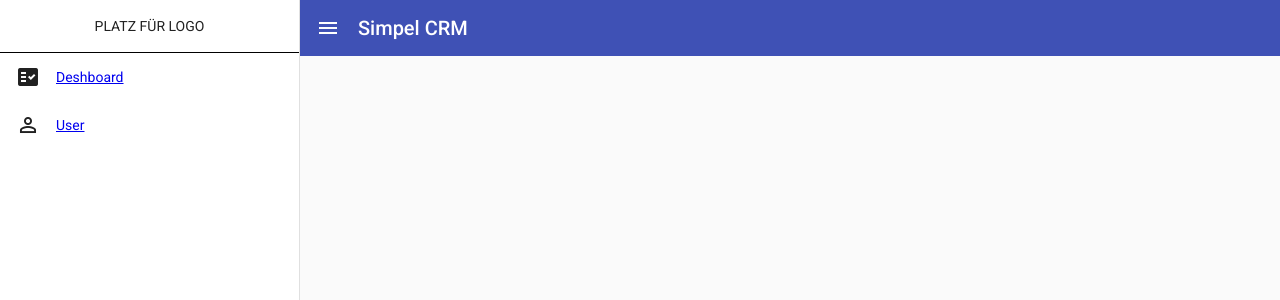
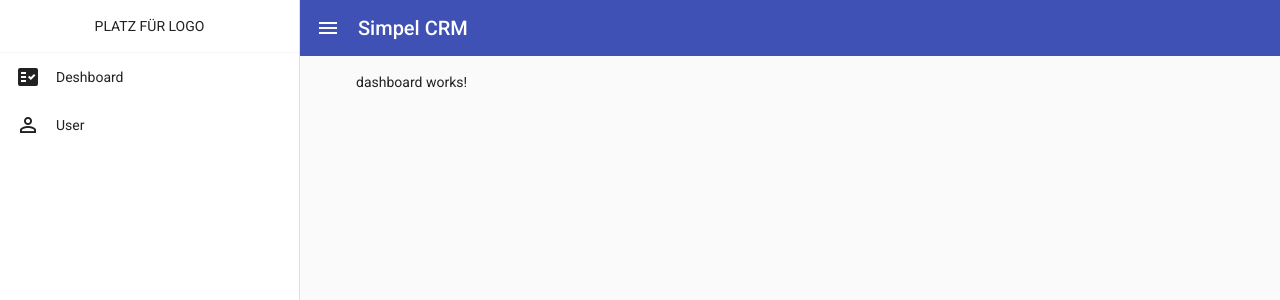
Before and after one commit to harry05555/simpel-crm, an Angular app: page / in a window 1280 px wide. Shown: the top 300 px of the page. Built offline with nearby package versions, Linux system fonts and the light colour scheme.

Commit message:
Add routing to user

```diff
--- a/src/app/app-routing.module.ts
+++ b/src/app/app-routing.module.ts
@@ -1,7 +1,13 @@
 import { NgModule } from '@angular/core';
 import { RouterModule, Routes } from '@angular/router';
+import { DashboardComponent } from './dashboard/dashboard.component';
+import { UserComponent } from './user/user.component';
 
-const routes: Routes = [];
+const routes: Routes = [
+  {path: '', component: DashboardComponent},
+  {path: 'dashboard', component: DashboardComponent},
+  {path: 'user' , component: UserComponent},
+];
 
 @NgModule({
   imports: [RouterModule.forRoot(routes)],
--- a/src/app/app.component.html
+++ b/src/app/app.component.html
@@ -4,8 +4,8 @@
        PLATZ FÜR LOGO
     </div>
     <ul class="menu-items">
-      <li><mat-icon>fact_check</mat-icon><a href="#">Deshboard</a></li>
-      <li><mat-icon>perm_identity</mat-icon><a href="#">User</a></li>
+      <li routerLink=""><mat-icon>fact_check</mat-icon>Deshboard</li>
+      <li routerLink="user"><mat-icon>perm_identity</mat-icon>User</li>
       <li><a href="#"></a></li>
     </ul>
   </mat-drawer>
@@ -16,5 +16,8 @@
         <span>Simpel CRM</span>
       </mat-toolbar-row>
     </mat-toolbar>
+    <main class="container">
+      <router-outlet></router-outlet>
+    </main>
   </div>
 </mat-drawer-container>
--- a/src/app/app.component.scss
+++ b/src/app/app.component.scss
@@ -8,25 +8,31 @@
 }
 
 .logo-box {
-    border-bottom: 1px black solid;
-     padding: 16px;
-     display: flex;
-     justify-content: center;
+    border-bottom: 1px solid rgba(0, 0, 0, 0.04);
+    padding: 16px;
+    display: flex;
+    justify-content: center;
 }
 
 .menu-items {
     list-style: none;
     padding: 0;
     margin: 0;
-    li{
+
+    li {
         padding-left: 16px;
         padding-right: 16px;
         height: 48px;
         display: flex;
         align-items: center;
         cursor: pointer;
-        &:hover{
-            background-color: rgba(0, 0, 0, 0.25);
+
+        &:hover {
+            background-color: rgba(0, 0, 0, 0.04);
+        }
+
+        &:focus {
+            outline: none;
         }
 
         mat-icon {
@@ -43,7 +49,7 @@
     height: 56px;
 }
 
-.mat-toolbar-row .mat-toolbar{
+.mat-toolbar-row .mat-toolbar {
     min-height: 56px;
 }
 
@@ -51,3 +57,9 @@
     cursor: pointer;
     margin-right: 18px;
 }
+
+.container {
+    padding-top: 16px;
+    padding-left: 56px;
+    padding-right: 56px;
+}
```
